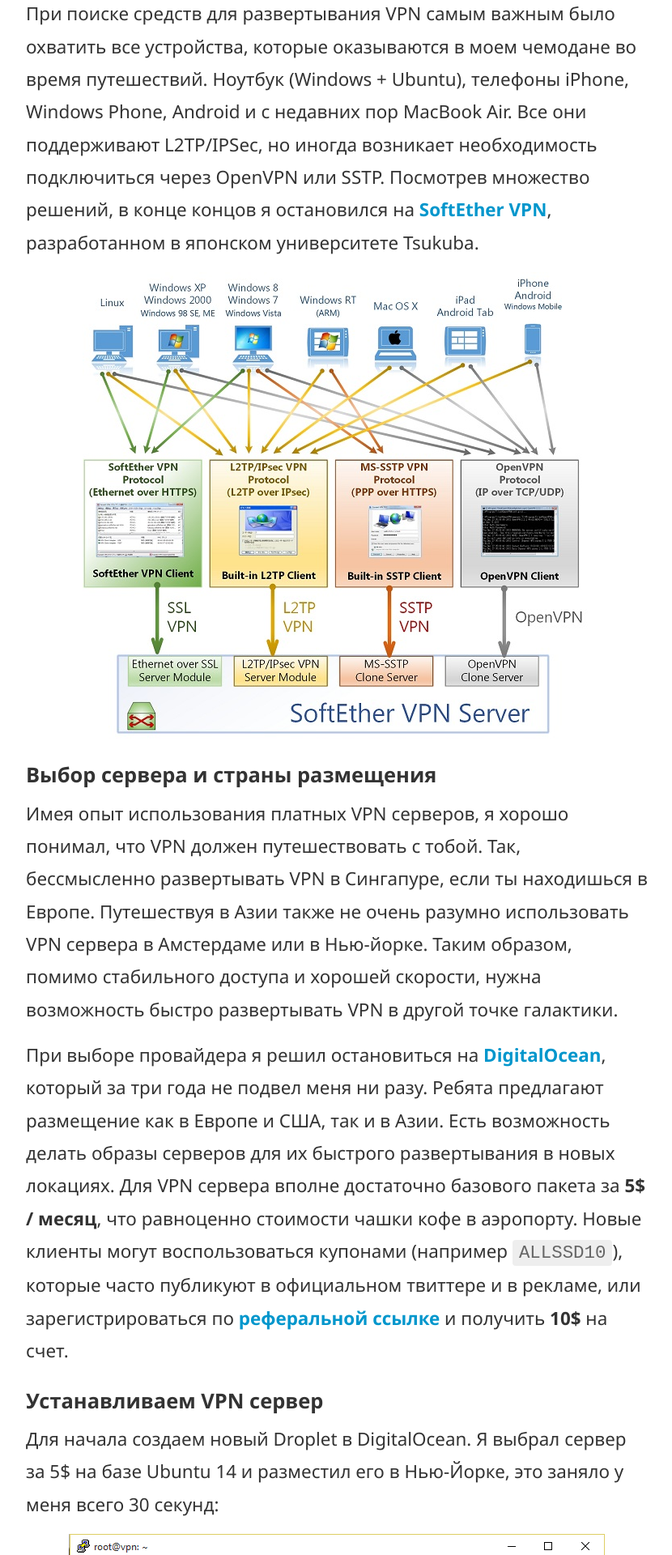
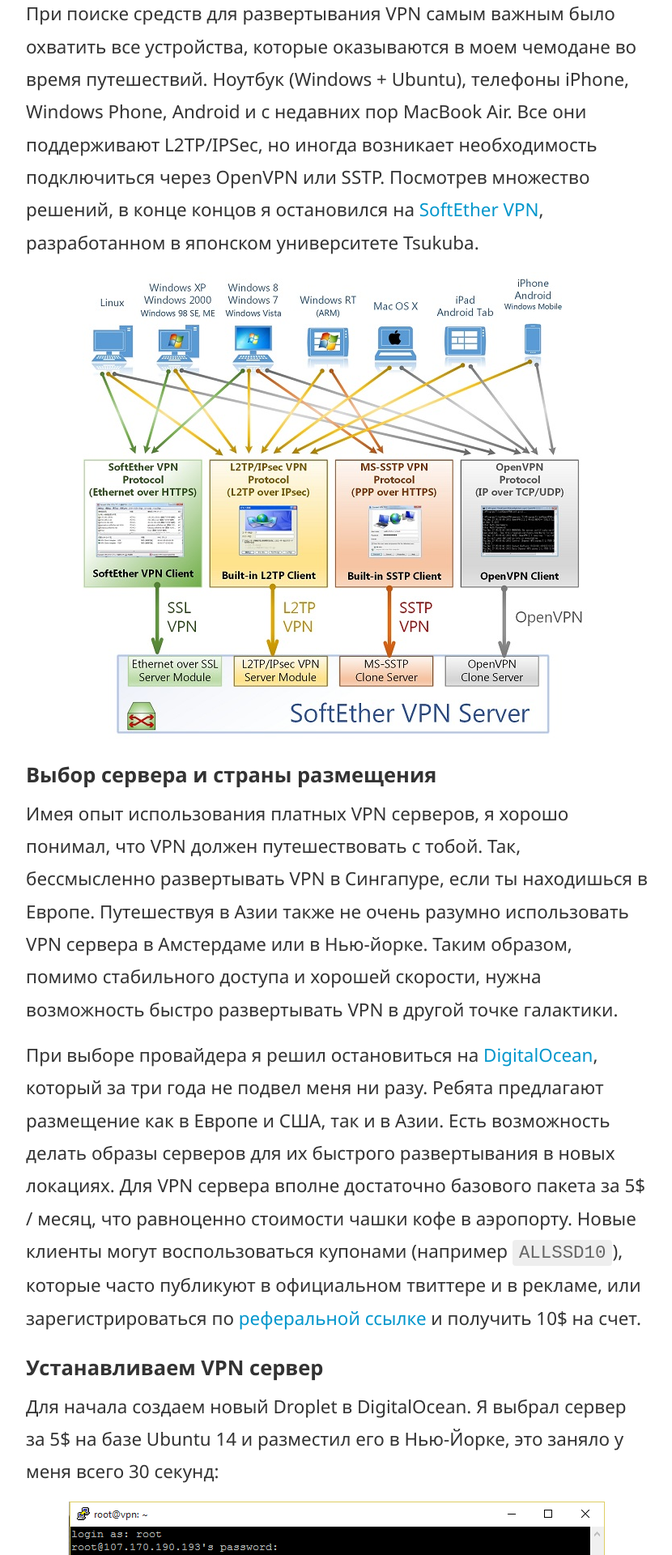
Before and after one commit to vislogurov/csssr.github.io, a Jekyll site: the page built from _posts/2015-11-21-vpn.md, in a window 1280 px wide. Shown: the part 1214-3134 px from the top of the page at 81% size, without its empty margins (224-1054 px from the left). Built offline with Jekyll 4.4.1, drawn with Linux system fonts in a browser that asks for light colours; comment, search, counter and statistics services are not loaded.

Commit message:
Update _main.scss

```diff
--- a/_sass/_main.scss
+++ b/_sass/_main.scss
@@ -273,6 +273,10 @@
   cursor: help;
 }
 
+b, strong {
+  font-weight: 500;
+}
+
 pre, code {
   font-family: monospace;
 }
```
